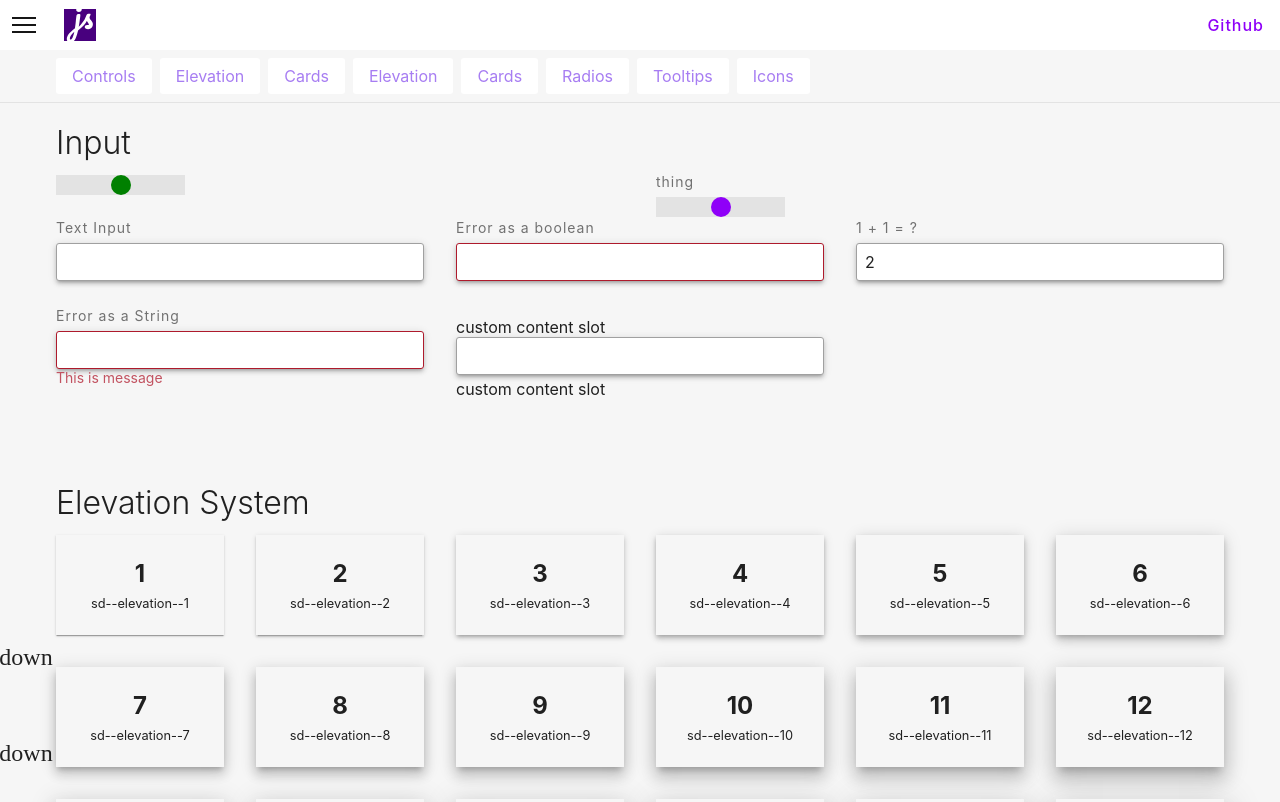
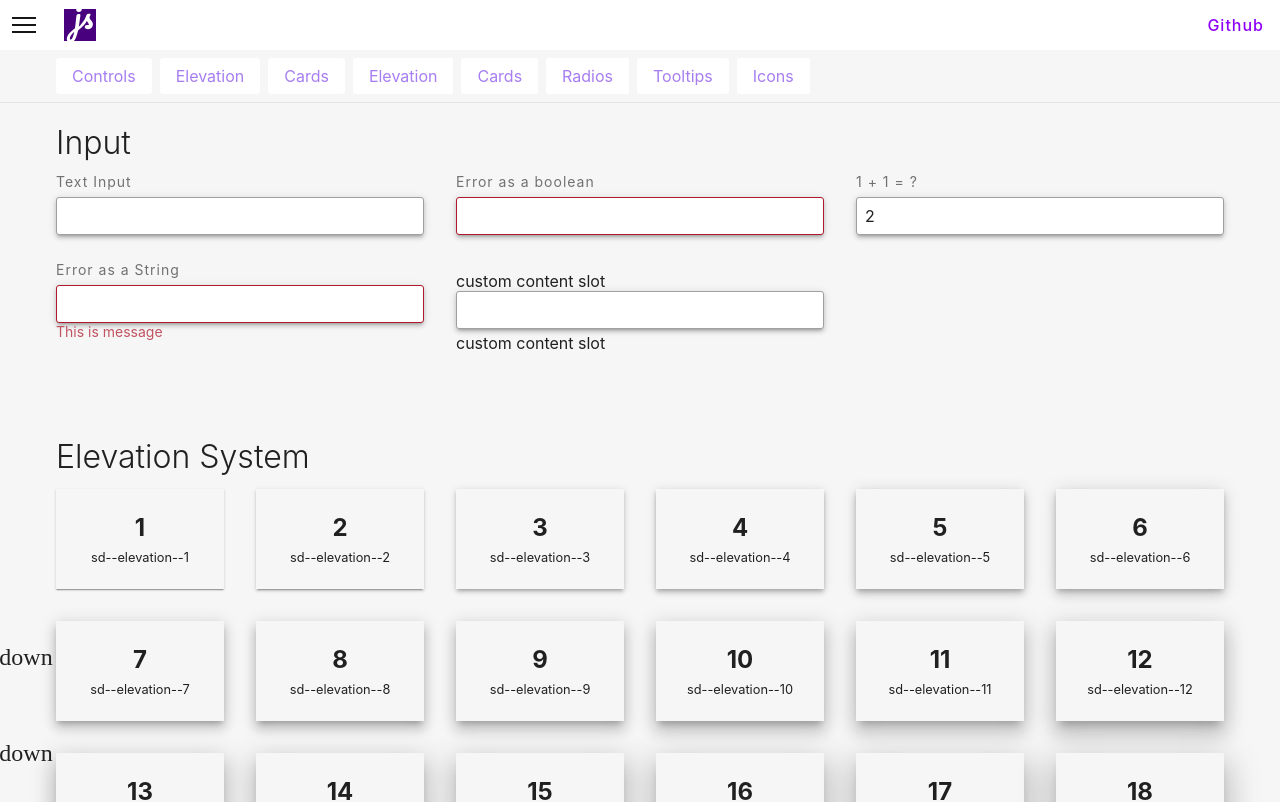
Before and after one commit to strizich/sdui, a Vue app: page / in a window 1280 px wide. Shown: the top 802 px of the page. Built offline with nearby package versions, Linux system fonts and the light colour scheme.

Commit message:
remove incomplete range sliders.

```diff
--- a/src/components/FormControlDemo.vue
+++ b/src/components/FormControlDemo.vue
@@ -2,15 +2,6 @@
   <section>
     <sd-container full>
       <h1>Input</h1>
-      <sd-row>
-        <sd-col :md="6">
-          <input class="rm--range" type="range" min="1" max="3" v-model="inputThree"/>
-        </sd-col>
-        <sd-col :md="6">
-          <sd-range label="thing" v-model="inputThree"/>
-        </sd-col>
-      </sd-row>
-
       <sd-row>
         <sd-col :md="4">
           <sd-field
@@ -62,10 +53,10 @@
 
 <script>
 import { reactive, toRefs, computed } from 'vue'
-import { SdField, SdRange, SdRow, SdContainer, SdCol } from '@/library'
+import { SdField, SdRow, SdContainer, SdCol } from '@/library'
 export default {
   name: 'InputDemo',
-  components: { SdField, SdRange, SdRow, SdCol, SdContainer },
+  components: { SdField, SdRow, SdCol, SdContainer },
   setup () {
     const state = reactive({
       inputOne: '',
```
